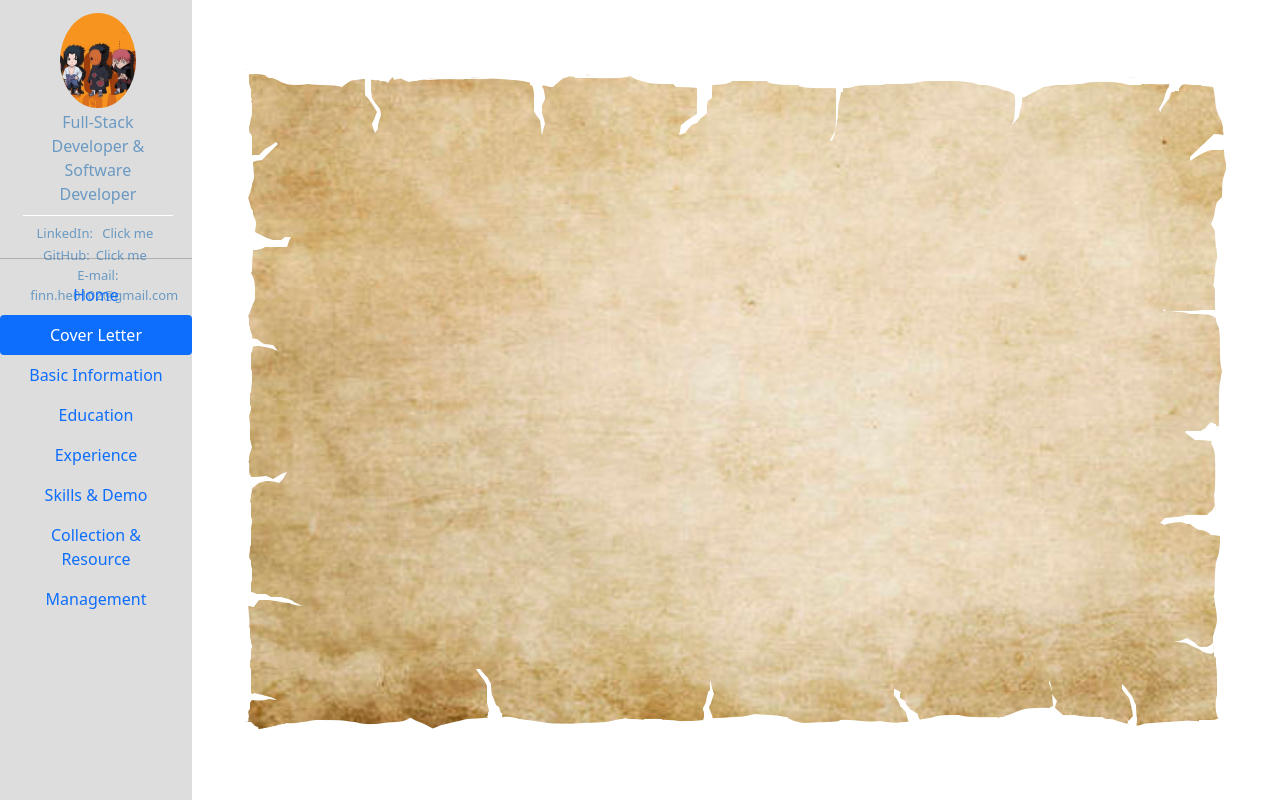
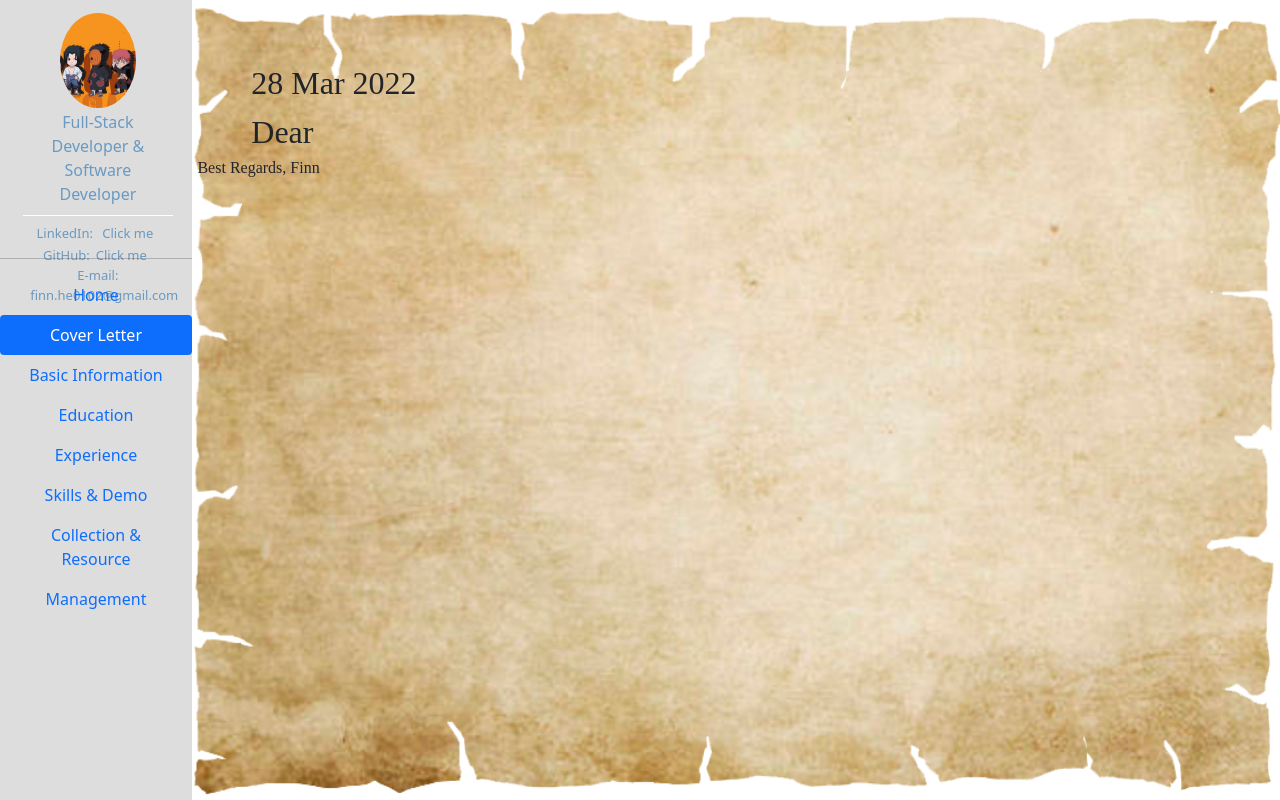
Before and after one commit to FinnHZ/reactCV, a React (Create React App) app in the folder frontend/: page /CoverLetter in a window 1280 px wide. Built offline with nearby package versions, Linux system fonts and the light colour scheme; no server answers.

Commit message:
coverletter

```diff
--- a/frontend/src/pages/Cover_Pg/index.jsx
+++ b/frontend/src/pages/Cover_Pg/index.jsx
@@ -1,22 +1,42 @@
 import React, { Component } from 'react'
 import covers from './index.module.css'
-import axios from 'axios'
+// import axios from 'axios'
+import moment from 'moment'
 
 export default class CoverLetterPage extends Component {
 
+  // componentDidMount() {
+  //     axios.get("http://127.0.0.1:5000/coverletter").then(
+  //         response => {console.log('successfully', response.data)},
+  //         error => {console.log('Unsuccessfully')}
+  //     )
+  // }
+
+  state = {currentDate:''}
+
   componentDidMount() {
-      axios.get("http://127.0.0.1:5000/coverletter").then(
-          response => {console.log('successfully', response.data)},
-          error => {console.log('Unsuccessfully')}
-      )
+    const dateDict = ["Jan","Feb","Mar","Apr","May","Jun","Jul","Aug","Sep","Oct","Nov","Dec"]
+    const currentDate = moment().date().toString() + " " + dateDict[moment().month()] + " " + moment().year().toString()
+    this.setState({currentDate})
   }
 
 
 
   render() {
+    const {currentDate} = this.state
     return (
       <div style={{height:"100%"}}>
-        <div className={covers.letterBackground}></div>
+        <div className={covers.letterBackground}>
+          <div className={covers.currentDate}>{currentDate}</div>
+          <div className={covers.letterAsk}>
+            Dear <div className={covers.companyName}></div>
+          </div>
+          <div className={covers.letterContent}></div>
+          <div className={covers.letterLast}>
+            Best Regards,
+              Finn
+          </div>
+        </div>
       </div>
     )
   }
--- a/frontend/src/pages/Cover_Pg/index.module.css
+++ b/frontend/src/pages/Cover_Pg/index.module.css
@@ -1,6 +1,17 @@
 .letterBackground{
     background: url(../../img/letterpaper.png) no-repeat center;
-    width: 100%;
+    background-size: 100% 100%;
+    font-family: Gabriola;
     height: 100%;
-    font-family: Gabriola;
+    padding: 0.5%;
 }
+
+.currentDate{
+    margin: 5% 0 0 5%;
+    font-size: 2em;
+}
+
+.letterAsk{
+    margin: 0.1% 0 0 5%;
+    font-size: 2em;
+}
```
Also changed, not shown: frontend/src/img/letterpaper.png.
